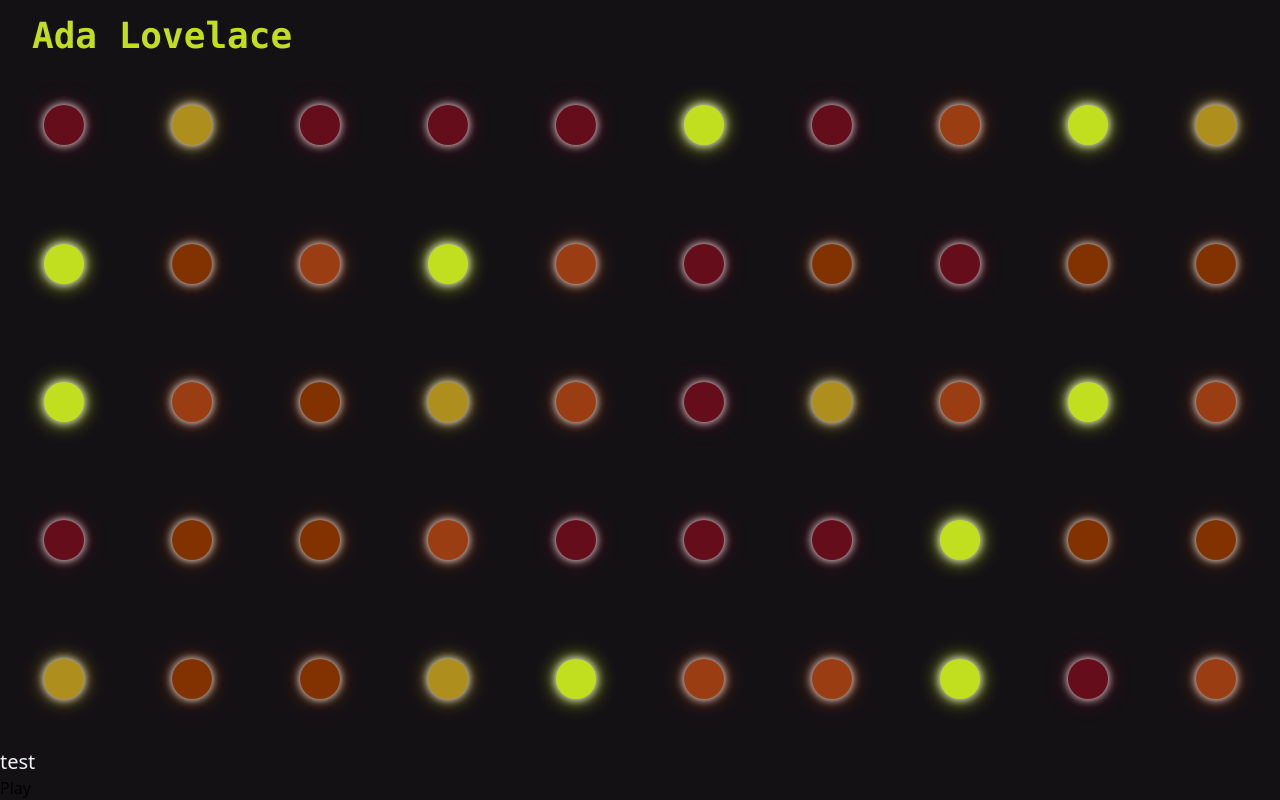
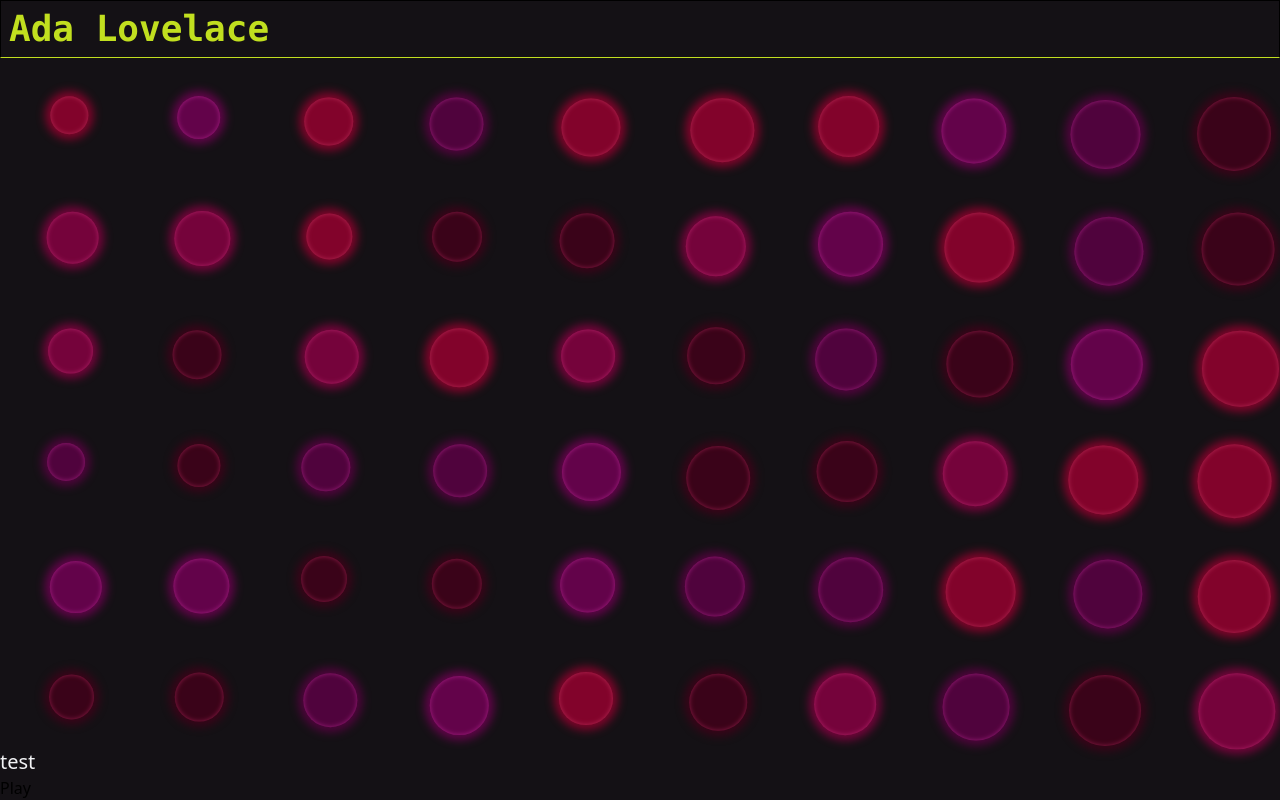
Before and after one commit to ColeDixon78/adalovelace-website, a SvelteKit app: page / in a window 1280 px wide. Built offline with nearby package versions, Linux system fonts and the light colour scheme.

Commit message:
transitions

```diff
--- a/src/routes/+page.svelte
+++ b/src/routes/+page.svelte
@@ -3,45 +3,74 @@
 	import AudioPlayer from '$lib/components/audio-player.svelte';
 	let height = $state(0);
 	let width = $state(0);
-	const rows = 5;
+	let mouse = $state({ x: 0, y: 0 });
+	const rows = 6;
 	const columns = 10;
 	const lightCount = rows * columns;
 	const xBandwidth = $derived(width / columns);
 	const yBandwidth = $derived(height / rows);
-	const radius = $derived(Math.min(Math.min(xBandwidth / 3, yBandwidth / 3), 20));
-	// const colorPalette = ['9e0031', '8e0045', '770058', '600047', '44001a'];
+	const radius = $derived(Math.min(Math.min(xBandwidth / 3, yBandwidth / 3), 40));
+	const colorPalette = ['9e0031', '8e0045', '770058', '600047', '44001a'];
 	// const colorPalette = ['650d1b', '823200', '9b3d12', 'ae8e1c', 'c1df1f'];
 	// const colorPalette = ['e3b505', '95190c', '610345', '107e7d', '044b7f'];
-	const colorPalette = ['var1', 'var2', 'var3', 'var4', 'var5'];
 	const colorArray: string[] = $state(Array(lightCount).fill('white'));
 	function randomizeColors() {
-		for (let index = 0; index < rows; index++) {
-			const randomElement = colorPalette[Math.floor(Math.random() * colorPalette.length)];
-			colorArray[index] = '#' + randomElement;
+		const colorClasses = ['var1', 'var2', 'var3', 'var4', 'var5'];
+		for (let index = 0; index < lightCount; index++) {
+			const randomElement = colorClasses[Math.floor(Math.random() * colorClasses.length)];
+			colorArray[index] = randomElement;
 		}
 	}
-	function updateColorPalette() {
+	let ref: HTMLElement | undefined = $state();
+	function updateColorPalette(colors: string[]) {
 		//update css variables here
+		if (!ref) {
+			return;
+		}
+		for (let i = 0; i < colors.length; i++) {
+			ref.style.setProperty(`--light-color-${i + 1}`, '#' + colors[i]);
+		}
 	}
 
-	$effect(() => randomizeColors());
+	$effect(() => {
+		updateColorPalette(colorPalette);
+		randomizeColors();
+		setInterval(randomizeColors, 2000);
+	});
 </script>
 
-<main class="flex h-screen w-screen flex-col bg-onyx">
-	<h1 class="mx-8 mt-4 font-mono text-4xl font-semibold text-[#c1df1f]">Ada Lovelace</h1>
+<main
+	bind:this={ref}
+	onpointermove={(e) => {
+		mouse.x = e.clientX;
+		mouse.y = e.clientY;
+	}}
+	class="flex h-screen w-screen flex-col bg-onyx"
+>
+	<header class="border border-b-[#c1df1f] p-2">
+		<h1 class="font-mono text-4xl font-semibold text-[#c1df1f]">Ada Lovelace</h1>
+	</header>
 
 	<div
 		class="relative grid flex-auto grid-cols-10"
 		bind:clientHeight={height}
 		bind:clientWidth={width}
 	>
-		{#each { length: lightCount }}
+		{#each { length: lightCount }, index}
 			{@const staggerX = (Math.random() * xBandwidth) / 20}
 			{@const staggerY = (Math.random() * yBandwidth) / 20}
-			{@const staggerR = Math.random() * (radius / 4)}
-			{@const color = colorPalette[Math.floor(Math.random() * colorPalette.length)]}
+			{@const distance = Math.sqrt(
+				(mouse.x - (width * (index % columns)) / columns) ** 2 +
+					(mouse.y - (height * Math.floor(index % rows)) / rows) ** 2
+			)}
+			{@const staggerR = radius * (distance / width)}
+			{@const color = colorArray[index]}
 			<div class="relative col-span-1">
-				<div class="light {color}"></div>
+				<div
+					class="light {color}"
+					style="transform: translate({staggerX}px, {staggerY}px); width: {radius +
+						staggerR}px; height: {radius + staggerR}px;"
+				></div>
 			</div>
 		{/each}
 	</div>
@@ -50,50 +79,66 @@
 </main>
 
 <style>
-	main {
-		--light-color-1: #650d1b;
-		--light-color-2: #823200;
-		--light-color-3: #9b3d12;
-		--light-color-4: #ae8e1c;
-		--light-color-5: #c1df1f;
-	}
 	.light {
+		opacity: 0.8;
 		position: absolute;
 		top: calc(50% - 20px);
 		left: calc(50% - 20px);
-		width: 40px;
-		height: 40px;
 		border-radius: 50%;
+		background-color: #fff;
+		transition:
+			background-color 0.2s,
+			width 0.2s,
+			height 0.2s;
 	}
 
 	.var1 {
-		background-color: var(--light-color-1);
+		--my-color: var(--light-color-1);
+		border-style: solid;
+		border-color: var(--my-color);
+		background-color: var(--my-color);
 		box-shadow:
-			0 0 10px 0px #fff,
-			0 0 20px 0px var(--light-color-1);
+			inset 0 0 5px color-mix(in hsl, var(--my-color), #fff 30%),
+			0 0 10px 5px var(--my-color);
 	}
+
 	.var2 {
-		background-color: var(--light-color-2);
+		--my-color: var(--light-color-2);
+		border-style: solid;
+		border-color: var(--my-color);
+		background-color: var(--my-color);
 		box-shadow:
-			0 0 10px 0px #fff,
-			0 0 20px 0px var(--light-color-2);
+			inset 0 0 5px color-mix(in hsl, var(--my-color), #fff 30%),
+			0 0 10px 5px var(--my-color);
 	}
+
 	.var3 {
-		background-color: var(--light-color-3);
+		--my-color: var(--light-color-3);
+		border-style: solid;
+		border-color: var(--my-color);
+		background-color: var(--my-color);
 		box-shadow:
-			0 0 10px 0px #fff,
-			0 0 20px 0px var(--light-color-3);
+			inset 0 0 5px color-mix(in hsl, var(--my-color), #fff 30%),
+			0 0 10px 5px var(--my-color);
 	}
+
 	.var4 {
-		background-color: var(--light-color-4);
+		--my-color: var(--light-color-4);
+		border-style: solid;
+		border-color: var(--my-color);
+		background-color: var(--my-color);
 		box-shadow:
-			0 0 10px 0px #fff,
-			0 0 20px 0px var(--light-color-4);
+			inset 0 0 5px color-mix(in hsl, var(--my-color), #fff 30%),
+			0 0 10px 5px var(--my-color);
 	}
+
 	.var5 {
-		background-color: var(--light-color-5);
+		--my-color: var(--light-color-5);
+		border-style: solid;
+		border-color: var(--my-color);
+		background-color: var(--my-color);
 		box-shadow:
-			0 0 10px 0px #fff,
-			0 0 20px 0px var(--light-color-5);
+			inset 0 0 5px color-mix(in hsl, var(--my-color), #fff 30%),
+			0 0 10px 5px var(--my-color);
 	}
 </style>
```
